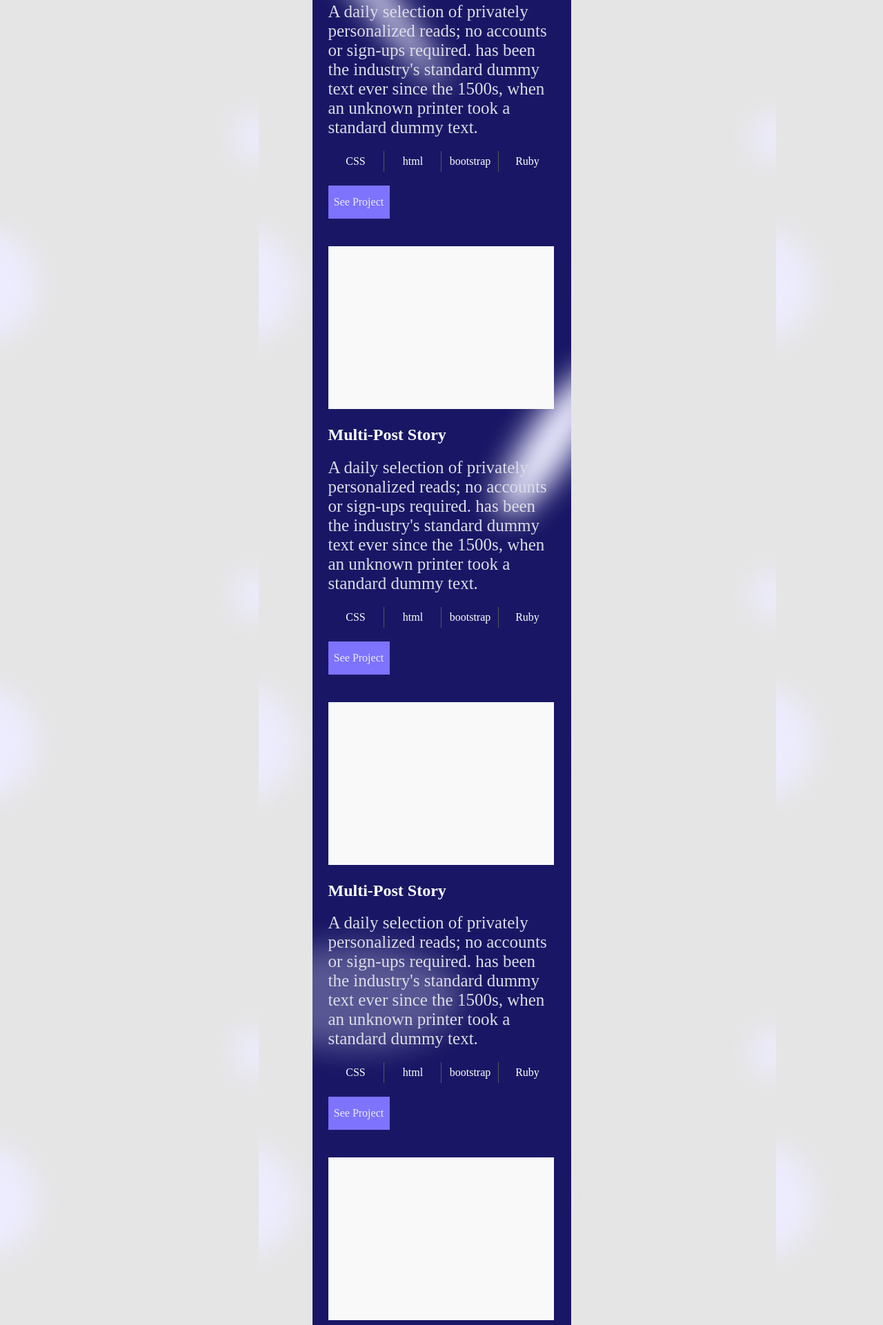
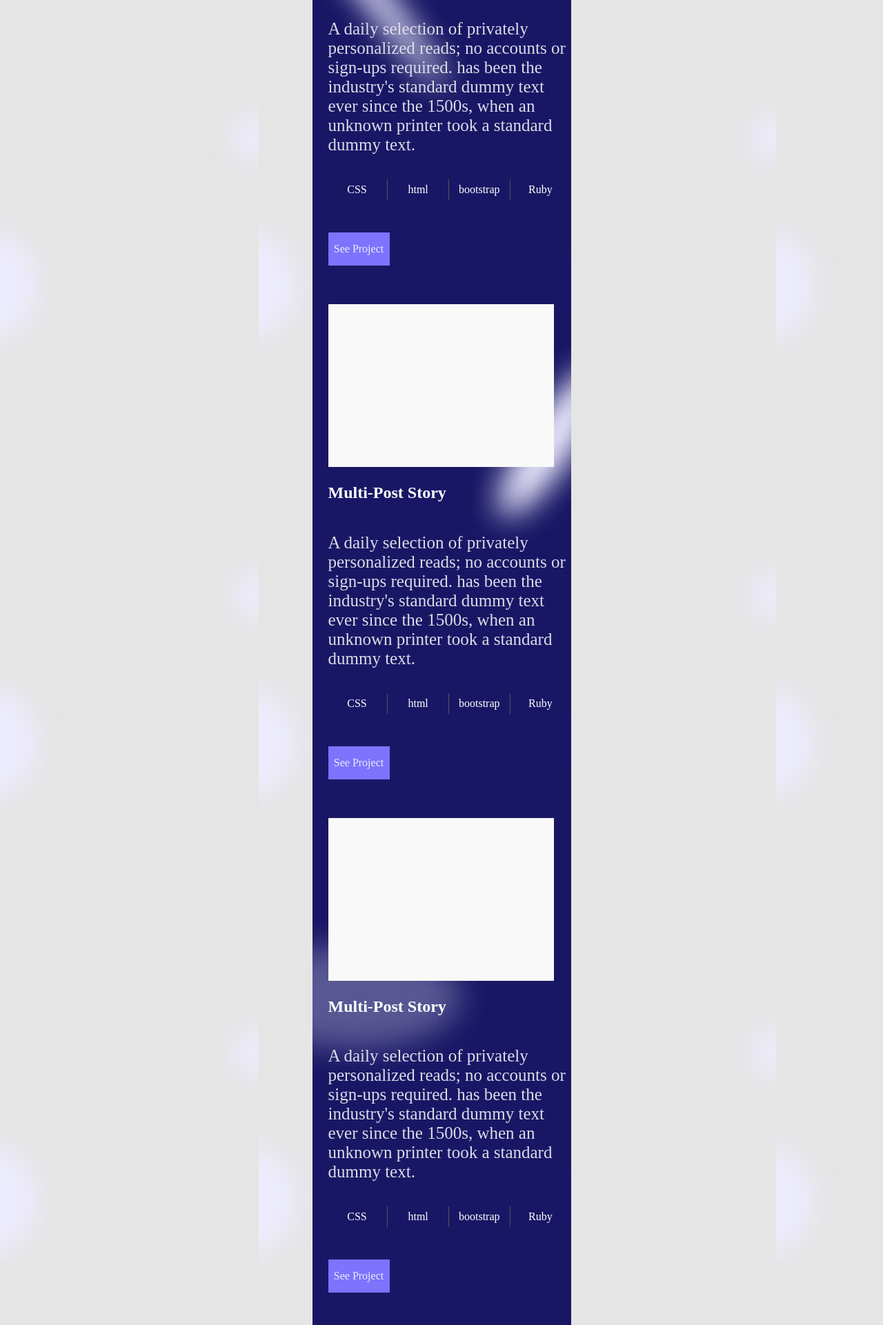
Before and after one commit to somarib/Portfolio, a website: page index.html in a window 1280 px wide. Shown: the part 1705-3626 px from the top of the page at 69% size. Drawn offline with Linux system fonts and the light colour scheme.

Commit message:
Changed content positioning from grid to flex withe associated css, wrpped links in unordered list of the work page

```diff
--- a/index.html
+++ b/index.html
@@ -56,89 +56,111 @@
             </div>
 
           <div class="workedOn">
-            <div class="project-grid">
-              <div class="grid-item"><img src="image/Img-Placeholder.png" alt="image of project"></div>
-              <div class="grid-item"><h2>Multi-Post Story</h2></div>
-              <div class="grid-item holdtext">
+            <div class="project-flex">
+              <div class="flex-item"><img src="image/Img-Placeholder.png" alt="image of project"></div>
+              <div class="flex-item"><h2>Multi-Post Story</h2></div>
+              <p class="flex-item holdtext">
                 A daily selection of privately personalized reads;
                 no accounts or sign-ups required.
                 has been the industry's standard dummy text ever since the 1500s,
                 when an unknown printer took a standard dummy text.
-              </div>
-              <div class="grid-item navlang">
-                <a href="#" class="subgrid-item">CSS</a>
-                <img src="image/css-divider.png" alt="divider image" class="subgrid-item">
-                <a href="#" class="subgrid-item">html</a>
-                <img src="image/css-divider.png" alt="divider image" class="subgrid-item">
-                <a href="#" class="subgrid-item">bootstrap</a>
-                <img src="image/css-divider.png" alt="divider image" class="subgrid-item">
-                <a href="#" class="subgrid-item">Ruby</a>
-              </div>
-              <a href="#" class="grid-item seeproject">See Project</a>
+              </p>
+              <ul class="flex-item navlang-flex">
+                <li><a href="#" class="subflex-item artag">CSS</a></li>
+                <img src="image/css-divider.png" alt="divider image" class="subflex-item">
+                <li><a href="#" class="subflex-item artag">html</a></li>
+                <img src="image/css-divider.png" alt="divider image" class="subflex-item">
+                <li><a href="#" class="subflex-item artag">bootstrap</a></li>
+                <img src="image/css-divider.png" alt="divider image" class="subflex-item">
+                <li><a href="#" class="subflex-item artag">Ruby</a></li>
+              </ul>
+              <ul class="seep"><li><a href="#" class="subflex-item seeproject">See Project</a></li></ul>
             </div>
 
-            <div class="project-grid">
-              <div class="grid-item"><img src="image/Img-Placeholder.png" alt="image of project"></div>
-              <div class="grid-item"><h2>Multi-Post Story</h2></div>
-              <div class="grid-item holdtext">
+            <div class="project-flex">
+              <div class="flex-item"><img src="image/Img-Placeholder.png" alt="image of project"></div>
+              <div class="flex-item"><h2>Multi-Post Story</h2></div>
+              <p class="flex-item holdtext">
                 A daily selection of privately personalized reads;
                 no accounts or sign-ups required.
                 has been the industry's standard dummy text ever since the 1500s,
                 when an unknown printer took a standard dummy text.
-              </div>
-              <div class="grid-item navlang">
-                <a href="#" class="subgrid-item">CSS</a>
-                <img src="image/css-divider.png" alt="divider image" class="subgrid-item">
-                <a href="#" class="subgrid-item">html</a>
-                <img src="image/css-divider.png" alt="divider image" class="subgrid-item">
-                <a href="#" class="subgrid-item">bootstrap</a>
-                <img src="image/css-divider.png" alt="divider image" class="subgrid-item">
-                <a href="#" class="subgrid-item">Ruby</a>
-              </div>
-              <a href="#" class="grid-item seeproject">See Project</a>
+              </p>
+              <ul class="flex-item navlang-flex">
+                <li><a href="#" class="subflex-item artag">CSS</a></li>
+                <img src="image/css-divider.png" alt="divider image" class="subflex-item">
+                <li><a href="#" class="subflex-item artag">html</a></li>
+                <img src="image/css-divider.png" alt="divider image" class="subflex-item">
+                <li><a href="#" class="subflex-item artag">bootstrap</a></li>
+                <img src="image/css-divider.png" alt="divider image" class="subflex-item">
+                <li><a href="#" class="subflex-item artag">Ruby</a></li>
+              </ul>
+              <ul class="seep"><li><a href="#" class="subflex-item seeproject">See Project</a></li></ul>
             </div>
 
-            <div class="project-grid">
-              <div class="grid-item"><img src="image/Img-Placeholder.png" alt="image of project"></div>
-              <div class="grid-item"><h2>Multi-Post Story</h2></div>
-              <div class="grid-item holdtext">
+            <div class="project-flex">
+              <div class="flex-item"><img src="image/Img-Placeholder.png" alt="image of project"></div>
+              <div class="flex-item"><h2>Multi-Post Story</h2></div>
+              <p class="flex-item holdtext">
                 A daily selection of privately personalized reads;
                 no accounts or sign-ups required.
                 has been the industry's standard dummy text ever since the 1500s,
                 when an unknown printer took a standard dummy text.
-              </div>
-              <div class="grid-item navlang">
-                <a href="#" class="subgrid-item">CSS</a>
-                <img src="image/css-divider.png" alt="divider image" class="subgrid-item">
-                <a href="#" class="subgrid-item">html</a>
-                <img src="image/css-divider.png" alt="divider image" class="subgrid-item">
-                <a href="#" class="subgrid-item">bootstrap</a>
-                <img src="image/css-divider.png" alt="divider image" class="subgrid-item">
-                <a href="#" class="subgrid-item">Ruby</a>
-              </div>
-              <a href="#" class="grid-item seeproject">See Project</a>
+              </p>
+              <ul class="flex-item navlang-flex">
+                <li><a href="#" class="subflex-item artag">CSS</a></li>
+                <img src="image/css-divider.png" alt="divider image" class="subflex-item">
+                <li><a href="#" class="subflex-item artag">html</a></li>
+                <img src="image/css-divider.png" alt="divider image" class="subflex-item">
+                <li><a href="#" class="subflex-item artag">bootstrap</a></li>
+                <img src="image/css-divider.png" alt="divider image" class="subflex-item">
+                <li><a href="#" class="subflex-item artag">Ruby</a></li>
+              </ul>
+              <ul class="seep"><li><a href="#" class="subflex-item seeproject">See Project</a></li></ul>
             </div>
 
-            <div class="project-grid">
-              <div class="grid-item"><img src="image/Img-Placeholder.png" alt="image of project"></div>
-              <div class="grid-item"><h2>Multi-Post Story</h2></div>
-              <div class="grid-item holdtext">
+            <div class="project-flex">
+              <div class="flex-item"><img src="image/Img-Placeholder.png" alt="image of project"></div>
+              <div class="flex-item"><h2>Multi-Post Story</h2></div>
+              <p class="flex-item holdtext">
                 A daily selection of privately personalized reads;
                 no accounts or sign-ups required.
                 has been the industry's standard dummy text ever since the 1500s,
                 when an unknown printer took a standard dummy text.
-              </div>
-              <div class="grid-item navlang">
-                <a href="#" class="subgrid-item">CSS</a>
-                <img src="image/css-divider.png" alt="divider image" class="subgrid-item">
-                <a href="#" class="subgrid-item">html</a>
-                <img src="image/css-divider.png" alt="divider image" class="subgrid-item">
-                <a href="#" class="subgrid-item">bootstrap</a>
-                <img src="image/css-divider.png" alt="divider image" class="subgrid-item">
-                <a href="#" class="subgrid-item">Ruby</a>
-              </div>
-              <a href="#" class="grid-item seeproject">See Project</a>
+              </p>
+              <ul class="flex-item navlang-flex">
+                <li><a href="#" class="subflex-item artag">CSS</a></li>
+                <img src="image/css-divider.png" alt="divider image" class="subflex-item">
+                <li><a href="#" class="subflex-item artag">html</a></li>
+                <img src="image/css-divider.png" alt="divider image" class="subflex-item">
+                <li><a href="#" class="subflex-item artag">bootstrap</a></li>
+                <img src="image/css-divider.png" alt="divider image" class="subflex-item">
+                <li><a href="#" class="subflex-item artag">Ruby</a></li>
+              </ul>
+              <ul class="seep"><li><a href="#" class="subflex-item seeproject">See Project</a></li></ul>
             </div>
+
+            <div class="project-flex">
+              <div class="flex-item"><img src="image/Img-Placeholder.png" alt="image of project"></div>
+              <div class="flex-item"><h2>Multi-Post Story</h2></div>
+              <p class="flex-item holdtext">
+                A daily selection of privately personalized reads;
+                no accounts or sign-ups required.
+                has been the industry's standard dummy text ever since the 1500s,
+                when an unknown printer took a standard dummy text.
+              </p>
+              <ul class="flex-item navlang-flex">
+                <li><a href="#" class="subflex-item artag">CSS</a></li>
+                <img src="image/css-divider.png" alt="divider image" class="subflex-item">
+                <li><a href="#" class="subflex-item artag">html</a></li>
+                <img src="image/css-divider.png" alt="divider image" class="subflex-item">
+                <li><a href="#" class="subflex-item artag">bootstrap</a></li>
+                <img src="image/css-divider.png" alt="divider image" class="subflex-item">
+                <li><a href="#" class="subflex-item artag">Ruby</a></li>
+              </ul>
+              <ul class="seep"><li><a href="#" class="subflex-item seeproject">See Project</a></li></ul>
+            </div>
+
 
           </div>
         </section>
--- a/stylesheet.css
+++ b/stylesheet.css
@@ -150,9 +150,10 @@ a {
 }
 
 .workedOn {
-  display: inline-block;
+  display: grid;
+  grid-template-columns: auto;
   width: 375px;
-  min-height: 3461px;
+  min-height: 2600px;
   background-image: url("image/portfolio-background-shapes-mobile.png");
   background-repeat: no-repeat;
   background-size: 375px 2617.21px;
@@ -199,14 +200,14 @@ a {
   margin: auto;
 }
 
-.project-grid {
-  display: grid;
-  grid-template-columns: 329px;
-  margin-left: 23px;
-  margin-bottom: 40px;
+.project-flex {
+  display: flex;
+  flex-direction: column;
+  justify-items: center;
+  padding-left: 23px;
 }
 
-.grid-item {
+.flex-item {
   color: white;
   align-items: center;
 }
@@ -216,17 +217,20 @@ a {
   font-size: 25px;
 }
 
-.navlang {
-  display: grid;
-  grid-template-columns: 80px 3px 80px 3px 80px 3px 80px;
-  margin-top: 20px;
+.navlang-flex {
+  display: flex;
+  width: 350px;
 }
 
-.subgrid-item {
-  display: inline-block;
+.subflex-item {
   height: 30px;
   text-align: center;
   line-height: 30px;
+}
+
+.artag {
+  display: inline-block;
+  width: 80px;
 }
 
 .seeproject {
@@ -239,3 +243,10 @@ a {
   line-height: 48px;
   text-align: center;
 }
+
+.seep {
+  display: flex;
+  justify-content: left;
+  height: 48px;
+  padding-bottom: 50px;
+}
```
